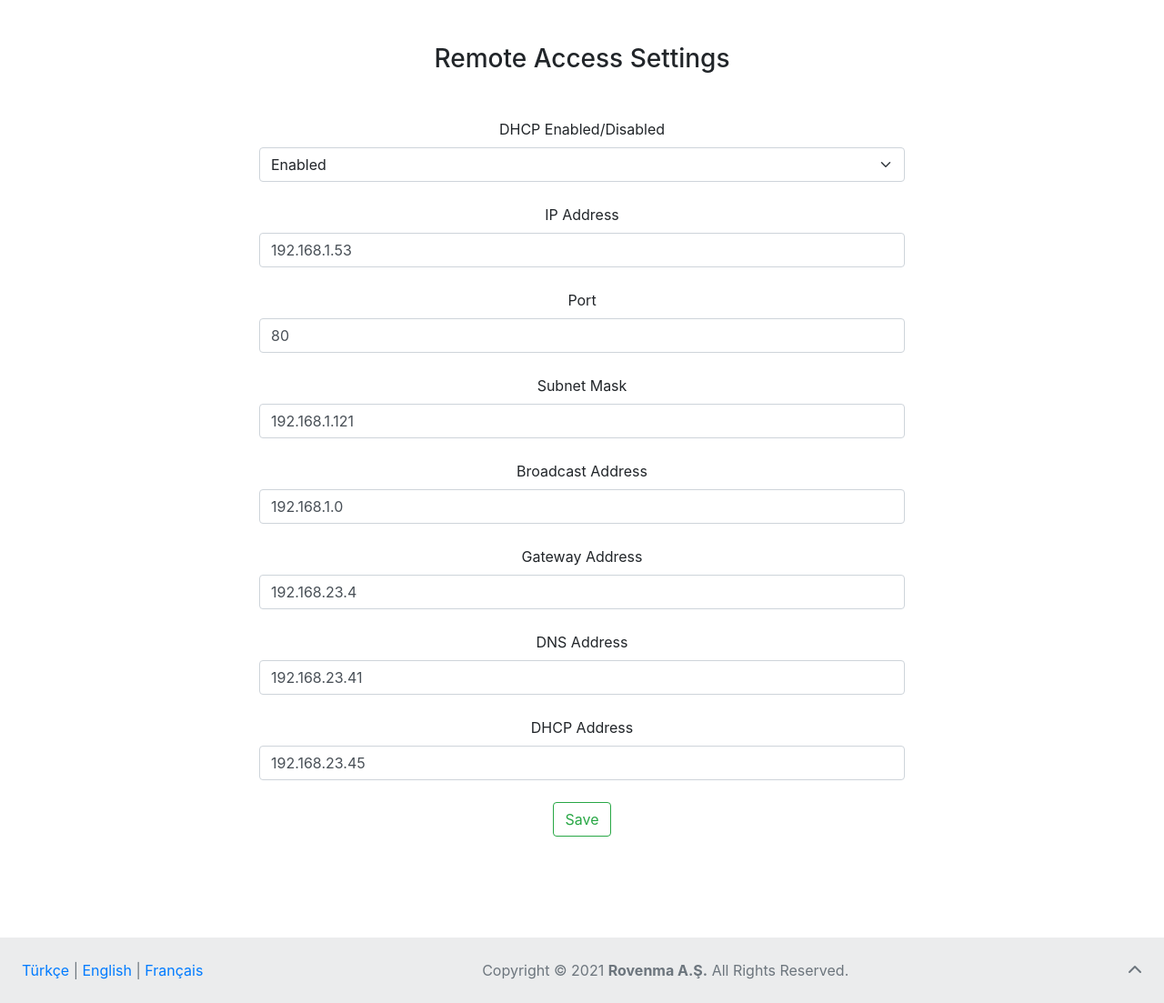
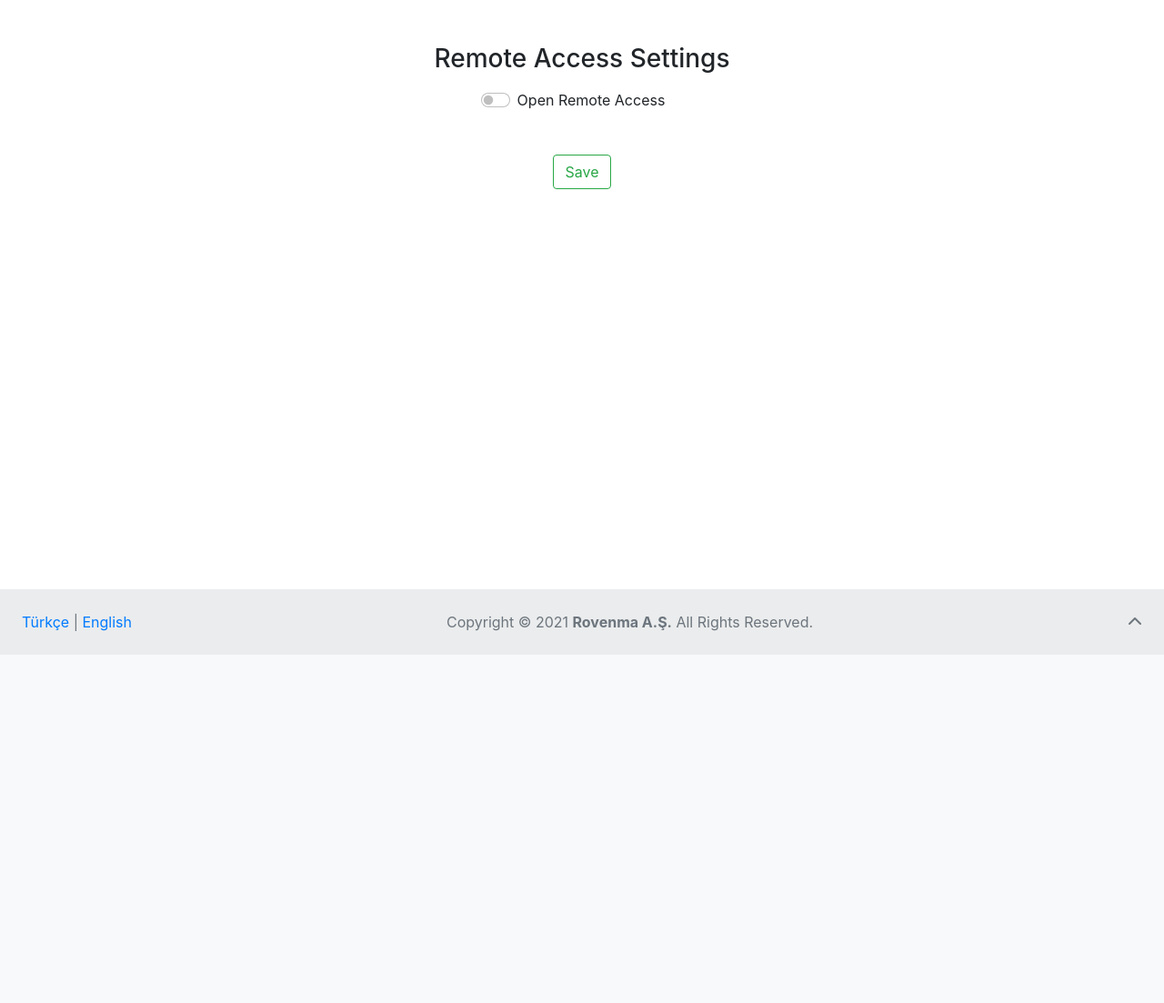
Before and after one commit to egepaksoy/rovenmawebportal, a Django app: page /remote-access/ in a window 1280 px wide. Shown: the part 80-1183 px from the top of the page at 91% size. After the commit the page ends 800 px from the top, so only its background shows below. Run offline with Django 3.2, Linux system fonts and the light colour scheme; a user stored in the database is signed in; data comes from the database, SQL or seed files in the repository; both versions use the stored data as it was after the commit; parts of the project's set-up code (start-up, migrations or seed data) failed here and were passed over; some libraries are stand-ins or nearby versions.

Commit message:
remote access tamamlandı

```diff
--- a/page_articles/models.py
+++ b/page_articles/models.py
@@ -48,6 +48,7 @@ class RemoteAccessArticles(models.Model):
         verbose_name="Save (text)", max_length=25, default=None)
     enabled = models.CharField(verbose_name="Enabled (text)", max_length=25)
     disabled = models.CharField(verbose_name="Disabled (text)", max_length=25)
+    open_remote = models.CharField(verbose_name="Open Remote Access", max_length=25, null=False, default=None)
 
     def __str__(self):
         return self.lang
--- a/settings/models.py
+++ b/settings/models.py
@@ -10,6 +10,7 @@ class RemoteAccessSettings(models.Model):
     gateway_address = models.GenericIPAddressField(verbose_name="Gateway Address")
     dns_address = models.GenericIPAddressField(verbose_name="DNS Address")
     dhcp_address = models.GenericIPAddressField(verbose_name="DHCP Address")
+    open_remote = models.BooleanField(verbose_name="Enable Remote Access", default=None, null=False)
 
     def __str__(self):
         return "RemoteAccessSettings"
--- a/settings/views.py
+++ b/settings/views.py
@@ -14,15 +14,23 @@ def remote_access_view(request):
         articles = RemoteAccessArticles.objects.get(lang=lang)
         navbar = NavbarFooterArticles.objects.get(lang=lang)
         values = RemoteAccessSettings.objects.all().first()
+
         if request.method == "POST":
-            values.dhcp_enabled = request.POST.get("dhcp_setting")
-            values.ip_address = request.POST.get("ip_address")
-            values.port = request.POST.get("port")
-            values.subnet_mask = request.POST.get("subnet_mask")
-            values.broadcast_address = request.POST.get("broadcast_address")
-            values.gateway_address = request.POST.get("gateway_address")
-            values.dns_address = request.POST.get("dns_address")
-            values.dhcp_address = request.POST.get("dhcp_address")
+            print(request.POST.get("open_remote"))
+            if request.POST.get("open_remote") != "on":
+                values.open_remote = False
+                values.dhcp_enabled = request.POST.get("dhcp_setting")
+                values.ip_address = request.POST.get("ip_address")
+                values.port = request.POST.get("port")
+                values.subnet_mask = request.POST.get("subnet_mask")
+                values.broadcast_address = request.POST.get("broadcast_address")
+                values.gateway_address = request.POST.get("gateway_address")
+                values.dns_address = request.POST.get("dns_address")
+                values.dhcp_address = request.POST.get("dhcp_address")
+
+            else:
+                values.open_remote = True
+
             values.save()
 
             return redirect("remote_access")
@@ -34,7 +42,13 @@ def remote_access_view(request):
                 enable = ""
                 disable = "selected"
 
-            return render(request, "settings/remote_access.html", {"value": values, "articles": articles, "navbar_articles": navbar})
+            context = {
+                "value": values,
+                "articles": articles,
+                "navbar_articles": navbar,
+            }
+
+            return render(request, "settings/remote_access.html", context=context)
     else:
         return redirect("login")
 
--- a/status/urls.py
+++ b/status/urls.py
@@ -6,4 +6,5 @@ urlpatterns = [
     path('log/', views.log_view, name="log"),
     path('statics/', views.statics, name="statics"),
     path('packets/', views.packets, name="packets"),
+    path('sensors/', views.sensors, name="sensors")
 ]
--- a/templates/base.html
+++ b/templates/base.html
@@ -98,6 +98,11 @@
                             <li>
                               <a class="dropdown-item" href="{% url 'log' %}"
                                 >{{ navbar_articles.log_records }}</a
+                              >
+                            </li>
+                            <li>
+                              <a class="dropdown-item" href="{% url 'sensors' %}"
+                                >SENSORLER</a
                               >
                             </li>
                           </ul>
@@ -288,8 +293,7 @@
           >
             <div style="display: inline-block; float: left;">
               <a href="{% url 'change_lang' lang='TR' %}">Türkçe</a> |
-              <a href="{% url 'change_lang' lang='EN' %}">English</a> |
-              <a href="{% url 'change_lang' lang='FR' %}">Français</a>
+              <a href="{% url 'change_lang' lang='EN' %}">English</a>
             </div>
             <div style="text-align: center;">
               <a
--- a/templates/settings/local_access.html
+++ b/templates/settings/local_access.html
@@ -86,10 +86,6 @@
         <option value="Even">Even</option>
       </select>
     </div>
-
-    {% else %}
-      <h4 class="text mb-5">{{ articles.open_cli_access_info_text }}</h4>
-
     {% endif %}
 
     <button
--- a/templates/settings/remote_access.html
+++ b/templates/settings/remote_access.html
@@ -1,5 +1,4 @@
-{% extends 'base.html' %}
-{% block head %}
+{% extends 'base.html' %} {% block head %}
 <title>{{articles.title}}</title>
 <style>
   h3 {
@@ -13,56 +12,160 @@
     margin-right: auto;
   }
 </style>
-{% endblock head %}
-{% block body %}
+{% endblock head %} {% block body %}
 
 <div class="container mt-5">
-      <h3 class="text mt-3 mb-5">{{articles.title}}</h3>
+  <h3 class="text mt-3 mb-3">{{articles.title}}</h3>
   <form method="post">
-          {% csrf_token %}
-          {% if value %}
+    {% csrf_token %} {% if value %}
+    <div class="form-check form-switch mb-5">
+      {% if value.open_remote %}
+      <input
+        class="form-check-input"
+        type="checkbox"
+        name="open_remote"
+        id="open_remote"
+        checked
+      />
+      {% endif %} {% if value.open_remote == False %}
+      <input
+        class="form-check-input"
+        type="checkbox"
+        name="open_remote"
+        id="open_remote"
+      />
+        <label class="form-check-label" for="open_remote">{{ articles.open_remote }}</label>
+      {% endif %}
+    </div>
+    <div id="container">
+      {% if value.open_remote %}
       <div class="col-8 mt-4">
         <label for="dhcp_setting" class="form-label">{{articles.dhcp}}</label>
         <select class="form-select" name="dhcp_setting" id="dhcp_setting">
           {% if value.dhcp_enabled %}
           <option value="True" selected>{{articles.enabled}}</option>
-                <option value="False" >{{articles.disabled}}</option>
+          <option value="False">{{articles.disabled}}</option>
           {% else %}
           <option value="False" selected>{{articles.disabled}}</option>
-                <option value="True" >{{articles.enabled}}</option>
+          <option value="True">{{articles.enabled}}</option>
           {% endif %}
         </select>
       </div>
       <div class="col-8 mt-4">
-              <label for="ip_address" class="form-label">{{articles.ip_address}}</label>
-              <input value="{{value.ip_address}}" class="form-control" type="text" name="ip_address" id="ip_address">
+        <label for="ip_address" class="form-label"
+          >{{articles.ip_address}}</label
+        >
+        <input
+          value="{{value.ip_address}}"
+          class="form-control"
+          type="text"
+          name="ip_address"
+          id="ip_address"
+        />
       </div>
       <div class="col-8 mt-4">
         <label for="port" class="form-label">{{articles.port}}</label>
-              <input value="{{value.port}}" class="form-control" type="text" name="port" id="port">
+        <input
+          value="{{value.port}}"
+          class="form-control"
+          type="text"
+          name="port"
+          id="port"
+        />
       </div>
       <div class="col-8 mt-4">
-              <label for="subnet_mask" class="form-label">{{articles.subnet_mask}}</label>
-              <input value="{{value.subnet_mask}}" class="form-control" type="text" name="subnet_mask" id="subnet_mask">
+        <label for="subnet_mask" class="form-label"
+          >{{articles.subnet_mask}}</label
+        >
+        <input
+          value="{{value.subnet_mask}}"
+          class="form-control"
+          type="text"
+          name="subnet_mask"
+          id="subnet_mask"
+        />
       </div>
       <div class="col-8 mt-4">
-              <label for="boardcast_address" class="form-label">{{articles.broadcast_address}}</label>
-              <input value="{{value.broadcast_address}}" class="form-control" type="text" name="broadcast_address" id="boardcast_address">
+        <label for="boardcast_address" class="form-label"
+          >{{articles.broadcast_address}}</label
+        >
+        <input
+          value="{{value.broadcast_address}}"
+          class="form-control"
+          type="text"
+          name="broadcast_address"
+          id="broadcast_address"
+        />
       </div>
       <div class="col-8 mt-4">
-              <label for="gateway_address" class="form-label">{{articles.gateway_address}}</label>
-              <input value="{{value.gateway_address}}" class="form-control" type="text" name="gateway_address" id="gateway_address">
+        <label for="gateway_address" class="form-label"
+          >{{articles.gateway_address}}</label
+        >
+        <input
+          value="{{value.gateway_address}}"
+          class="form-control"
+          type="text"
+          name="gateway_address"
+          id="gateway_address"
+        />
       </div>
       <div class="col-8 mt-4">
-              <label for="dns_address" class="form-label">{{articles.dns_address}}</label>
-              <input value="{{value.dns_address}}" class="form-control" type="text" name="dns_address" id="dns_address">
+        <label for="dns_address" class="form-label"
+          >{{articles.dns_address}}</label
+        >
+        <input
+          value="{{value.dns_address}}"
+          class="form-control"
+          type="text"
+          name="dns_address"
+          id="dns_address"
+        />
       </div>
-            <div class="col-8 mt-4 mb-4">
-              <label for="dhcp_address" class="form-label">{{articles.dhcp_address}}</label>
-              <input value="{{value.dhcp_address}}" class="form-control" type="text" name="dhcp_address" id="dhcp_address">
+      <div class="col-8 mt-4" id="dhcp_address_div">
+        <label for="dhcp_address" class="form-label"
+          >{{articles.dhcp_address}}</label
+        >
+        <input
+          value="{{value.dhcp_address}}"
+          class="form-control mb-5"
+          type="text"
+          name="dhcp_address"
+          id="dhcp_address"
+        />
       </div>
-          {% endif %}
-          <button type="submit" style="margin-bottom: 10%;" class="btn btn-outline-success">{{articles.save_text}}</button>
+      {% endif %} {% endif %}
+    </div>
+    <button
+      type="submit"
+      style="margin-bottom: 10%"
+      class="btn btn-outline-success"
+    >
+      {{articles.save_text}}
+    </button>
   </form>
 </div>
+
+<script>
+  const ip_address = document.getElementById("ip_address");
+  const subnet_mask = document.getElementById("subnet_mask");
+  const broadcast_address = document.getElementById("broadcast_address");
+  const gateway_address = document.getElementById("gateway_address");
+  const dns_address = document.getElementById("dns_address");
+  const dhcp_setting = document.getElementById("dhcp_setting");
+  const dhcp_address_div = document.getElementById("dhcp_address_div");
+  const container = document.getElementById("container");
+  const open_remote = document.getElementById("open_remote");
+
+  if (dhcp_setting.value === "True") {
+    ip_address.readOnly = true;
+    subnet_mask.readOnly = true;
+    broadcast_address.readOnly = true;
+    gateway_address.readOnly = true;
+    dns_address.readOnly = true;
+  } else {
+    dhcp_address_div.hidden = true;
+  }
+
+  console.log(open_remote.value);
+</script>
 {% endblock body %}
```
Also changed, not shown: db.sqlite3, page_articles/migrations/0019_remoteaccessarticles_open_remote.py (added), page_articles/migrations/0020_alter_remoteaccessarticles_open_remote.py (added), settings/migrations/0008_remoteaccesssettings_open_remote.py (added), settings/migrations/0009_alter_remoteaccesssettings_open_remote.py (added), settings/migrations/0010_alter_remoteaccesssettings_open_remote.py (added), settings/migrations/0011_alter_remoteaccesssettings_open_remote.py (added). Lines whose indentation alone changed are shown as unchanged.
